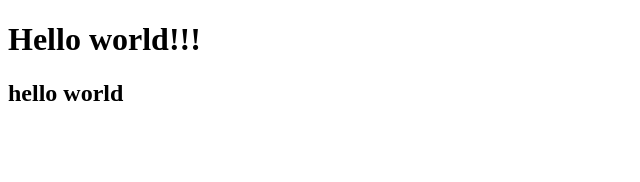
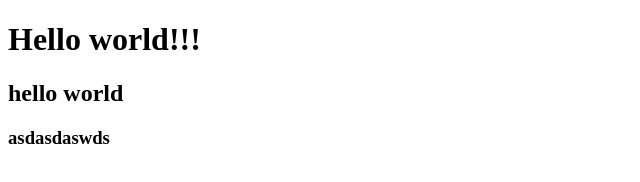
Before and after one commit to bariga667/projekt, a plain HTML site: page index.html in a window 1280 px wide. Shown: the whole page, without its empty margins (0-640 px from the left). Drawn offline with Linux system fonts and the light colour scheme.

```diff
--- a/index.html
+++ b/index.html
@@ -9,5 +9,6 @@
 <body>
     <h1>Hello world!!!</h1>
     <h2>hello world</h2>
+    <h3>asdasdaswds</h3>
 </body>
 </html>
```
Also changed, not shown: 1 other file.
